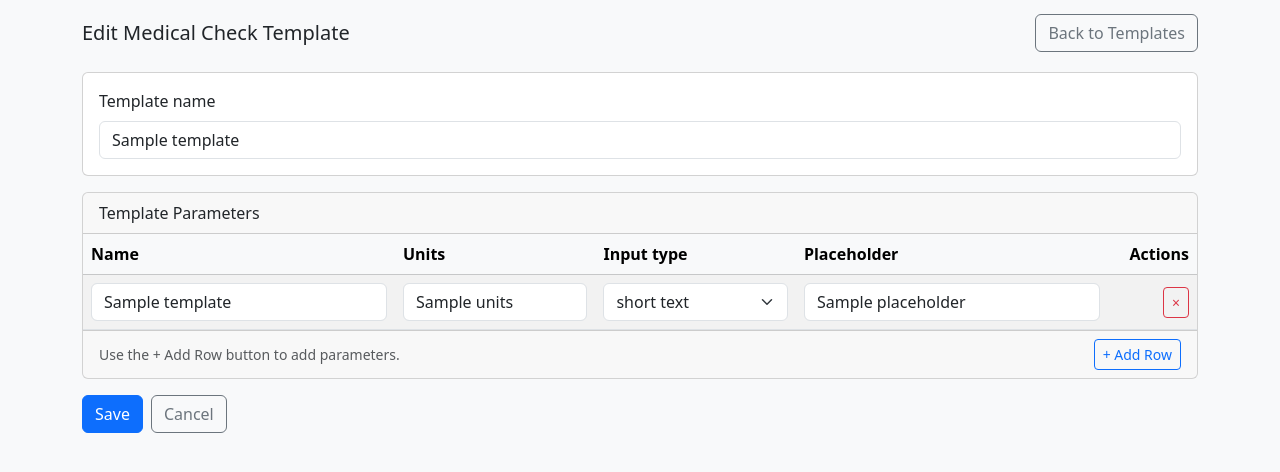
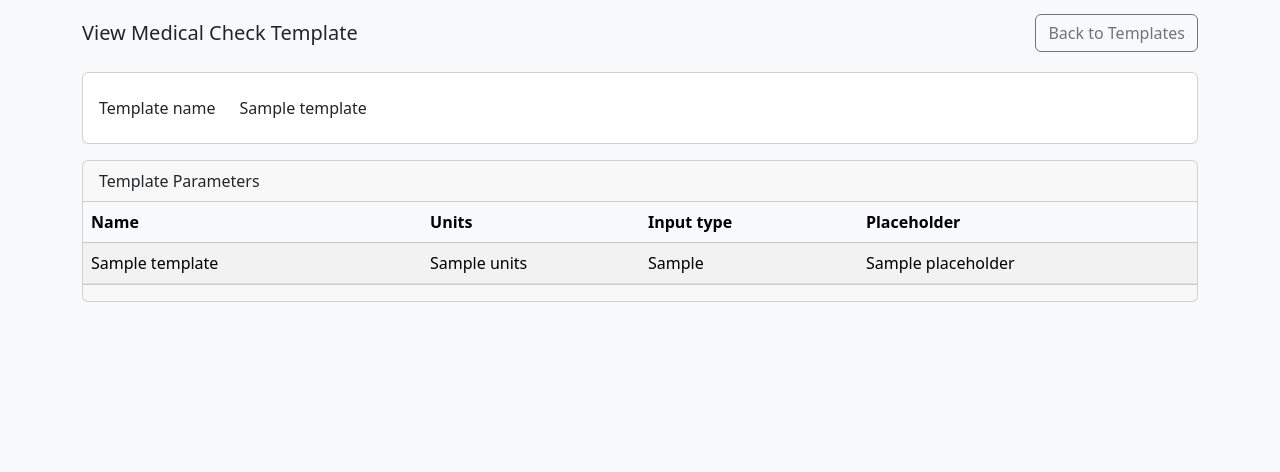
Before and after one commit to koleaby4/medical_electronic_system, a FastAPI app: template src/templates/upsert_medical_check_template.html in a window 1280 px wide. Shown: the part 56-528 px from the top of the page. Run offline with FastAPI, Linux system fonts and the light colour scheme; the template is opened without the code that fills it: most values are stand-ins (such as "Sample title", 1, 10 or a date in 2020).

Commit message:
cleanup UI for medical check templates

```diff
--- a/src/templates/medical_check_templates.html
+++ b/src/templates/medical_check_templates.html
@@ -20,7 +20,7 @@
       <tbody>
       {% if types and types|length > 0 %}
         {% for t in types %}
-          <tr data-href="/admin/medical_check_templates/{{ t.type_id }}/edit" style="cursor: pointer;">
+          <tr data-href="/admin/medical_check_templates/{{ t.type_id }}/view" style="cursor: pointer;">
             <td>{{ t.name }}</td>
             <td>
               {# Show comma-separated parameter names #}
@@ -53,7 +53,7 @@
       });
     });
 
-    // Make rows clickable to open edit page; ignore clicks on links/buttons (if any appear in future)
+    // Make rows clickable to open view page; ignore clicks on links/buttons (if any appear in future)
     document.querySelector('#typesTable tbody').addEventListener('click', function (e) {
       if (e.target.closest('a, button')) {
         return;
--- a/src/templates/upsert_medical_check_template.html
+++ b/src/templates/upsert_medical_check_template.html
@@ -1,6 +1,6 @@
 {% extends '_base.html' %}
 {% if template %}
-  {% set page_title = "Edit Medical Check Template" %}
+  {% set page_title = "View Medical Check Template" %}
 {% else %}
   {% set page_title = "Create Medical Check Template" %}
 {% endif %}
@@ -16,9 +16,15 @@
 
   <div class="card">
     <div class="card-body">
-      <div class="mb-0">
-        <label for="checkName" class="form-label">Template name</label>
-        <input type="text" class="form-control" id="checkName" name="check_name" placeholder="e.g. Physical Examination" value="{{ template.name if template else '' }}" required />
+      <div class="row align-items-center">
+        <label for="checkName" class="col-sm-auto mb-0">Template name</label>
+        <div class="col">
+          {% if template %}
+            <span class="form-control-plaintext">{{ template.name }}</span>
+          {% else %}
+            <input type="text" class="form-control" id="checkName" name="check_name" placeholder="e.g. Physical Examination" value="" required />
+          {% endif %}
+        </div>
       </div>
     </div>
   </div>
@@ -36,7 +42,9 @@
               <th style="width: 18%">Units</th>
               <th style="width: 18%">Input type</th>
               <th style="width: 28%">Placeholder</th>
-              <th style="width: 8%" class="text-end">Actions</th>
+              {% if not template %}
+              <th style="width: 8%" class="text-center">Delete</th>
+              {% endif %}
             </tr>
           </thead>
           <tbody>
@@ -44,27 +52,16 @@
               {% for it in template.items %}
               <tr>
                 <td>
-                  <input type="text" class="form-control" name="items[{{ loop.index0 }}][name]" value="{{ it.name }}" placeholder="e.g. height" />
+                  {{ it.name }}
                 </td>
                 <td>
-                  <input type="text" class="form-control" name="items[{{ loop.index0 }}][units]" value="{{ it.units }}" placeholder="e.g. cm" />
+                  {{ it.units }}
                 </td>
                 <td>
-                  <select class="form-select" name="items[{{ loop.index0 }}][input_type]">
-                    {% if it.input_type == 'number' %}
-                      <option value="number" selected>number</option>
-                      <option value="short_text">short text</option>
-                    {% else %}
-                      <option value="number">number</option>
-                      <option value="short_text" selected>short text</option>
-                    {% endif %}
-                  </select>
+                  {{ it.input_type }}
                 </td>
                 <td>
-                  <input type="text" class="form-control" name="items[{{ loop.index0 }}][placeholder]" value="{{ it.placeholder }}" placeholder="e.g. 180" />
-                </td>
-                <td class="text-end">
-                  <button type="button" class="btn btn-sm btn-outline-danger remove-row" aria-label="Delete row">&times;</button>
+                  {{ it.placeholder }}
                 </td>
               </tr>
               {% endfor %}
@@ -86,7 +83,7 @@
                 <td>
                   <input type="text" class="form-control" name="items[0][placeholder]" placeholder="e.g. 180" />
                 </td>
-                <td class="text-end">
+                <td class="text-center">
                   <button type="button" class="btn btn-sm btn-outline-danger remove-row" aria-label="Delete row">&times;</button>
                 </td>
               </tr>
@@ -96,16 +93,20 @@
       </div>
     </div>
     <div class="card-footer d-flex justify-content-between align-items-center">
+      {% if not template %}
       <small class="text-muted">Use the + Add Row button to add parameters.</small>
       <div class="d-flex gap-2">
         <button id="addRowBtnBottom" type="button" class="btn btn-sm btn-outline-primary" aria-label="Add row">+ Add Row</button>
       </div>
+      {% endif %}
     </div>
   </div>
 
   <div class="d-flex gap-2">
+    {% if not template %}
     <button type="submit" class="btn btn-primary">Save</button>
     <a href="/admin/medical_check_templates" class="btn btn-outline-secondary">Cancel</a>
+    {% endif %}
   </div>
 </form>
 
@@ -114,6 +115,8 @@
     const table = document.getElementById('paramsTable');
     const tbody = table.querySelector('tbody');
     const addBottom = document.getElementById('addRowBtnBottom');
+
+    if (!addBottom) return;
 
     function nextIndex() {
       // Determine next index based on current rows
@@ -141,7 +144,7 @@
           </select>
         </td>
         <td><input type="text" class="form-control" name="items[${idx}][placeholder]" placeholder="" /></td>
-        <td class="text-end">
+        <td class="text-center">
           <button type="button" class="btn btn-sm btn-outline-danger remove-row" aria-label="Delete row">&times;</button>
         </td>`;
       return tr;
```
Also changed, not shown: src/routes/medical_check_templates.py (+6 -27 lines), tests/test_medical_check_templates_edit_integration.py (+23 -24 lines).
